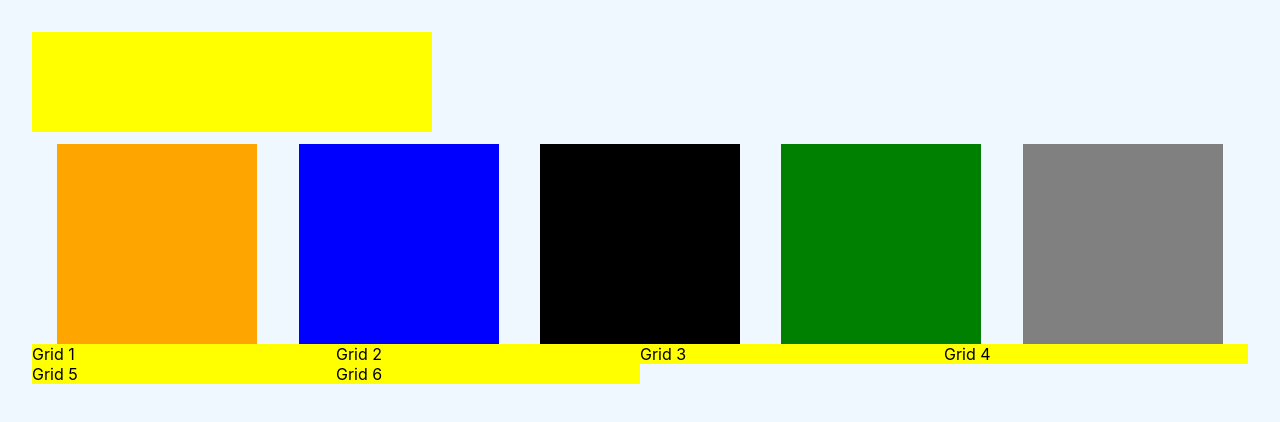
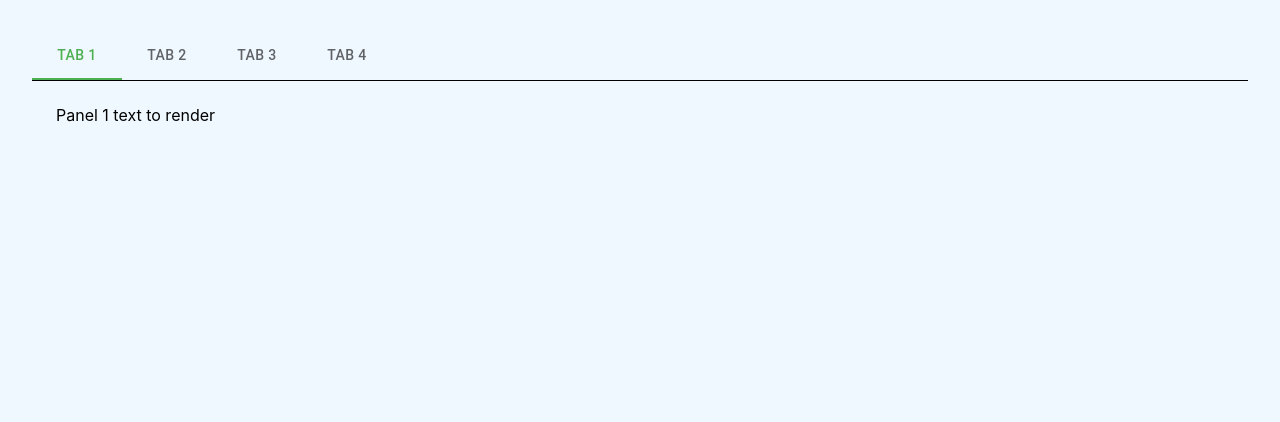
Before and after one commit to mentorvikash/react-mui-youtube, a React (Create React App) app: page / in a window 1280 px wide. Shown: the top 422 px of the page. Built offline with nearby package versions, Linux system fonts and the light colour scheme; what @mui/x-date-pickers-pro would draw is missing.

Commit message:
mui tab lession

```diff
--- a/src/App.tsx
+++ b/src/App.tsx
@@ -45,6 +45,7 @@ import { ThemeProvider } from "@emotion/react";
 import { LocalizationProvider } from "@mui/x-date-pickers-pro";
 import { AdapterDayjs } from "@mui/x-date-pickers-pro/AdapterDayjs";
 import MuiResponsiveness from "./components/D41 Responsiveness/MuiResponsiveness";
+import MuiTab from "./components/D42 Tab/MuiTab";
 
 const theme = createTheme({
   status: {
@@ -52,7 +53,7 @@ const theme = createTheme({
   },
   palette: {
     secondary: {
-      main: colors.yellow[500],
+      main: colors.green[500],
     },
     nutral: {
       main: colors.red[300],
@@ -106,8 +107,8 @@ function App() {
           {/* <MuiDateTime /> */}
           {/* <MuiDateRangePicker /> */}
           {/* <MuiCustomTheam /> */}
-          <MuiResponsiveness />
-
+          {/* <MuiResponsiveness /> */}
+          <MuiTab />
         </div>
       </LocalizationProvider>
     </ThemeProvider>
--- /dev/null
+++ b/src/components/D42 Tab/MuiTab.tsx
@@ -0,0 +1,36 @@
+import React, { useState } from "react";
+import { Tab, Box } from "@mui/material";
+import { TabContext, TabList, TabPanel } from "@mui/lab";
+
+function MuiTab() {
+  const [value, setValue] = useState<string>("1");
+
+  const handleChange = (event: React.SyntheticEvent, newValue: string) => {
+    setValue(newValue)
+  };
+
+  return (
+    <Box>
+      <TabContext value={value}>
+        <Box sx={{ borderColor: "divider", borderBottom: 1 }}>
+          <TabList
+            onChange={handleChange}
+            textColor="secondary"
+            indicatorColor="secondary"
+          >
+            <Tab label="Tab 1" value="1" />
+            <Tab label="Tab 2" value="2" />
+            <Tab label="Tab 3" value="3" />
+            <Tab label="Tab 4" value="4" />
+          </TabList>
+        </Box>
+        <TabPanel aria-label="panel-button" value="1" >Panel 1 text to render</TabPanel>
+        <TabPanel aria-label="panel-button" value="2" >Panel 2 text to render</TabPanel>
+        <TabPanel aria-label="panel-button" value="3" >Panel 3 text to render</TabPanel>
+        <TabPanel aria-label="panel-button" value="4" >Panel 4 text to render</TabPanel>
+      </TabContext>
+    </Box>
+  );
+}
+
+export default MuiTab;
```
